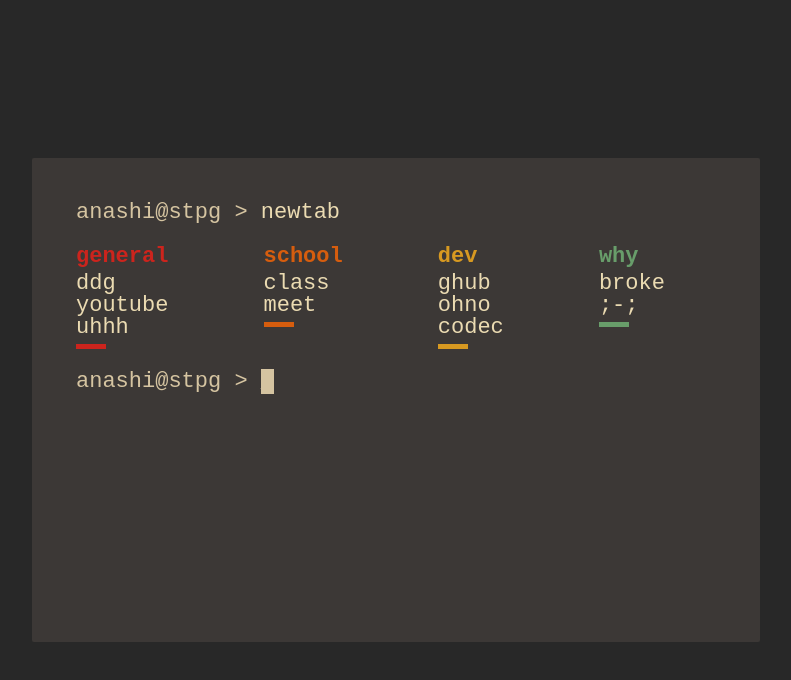
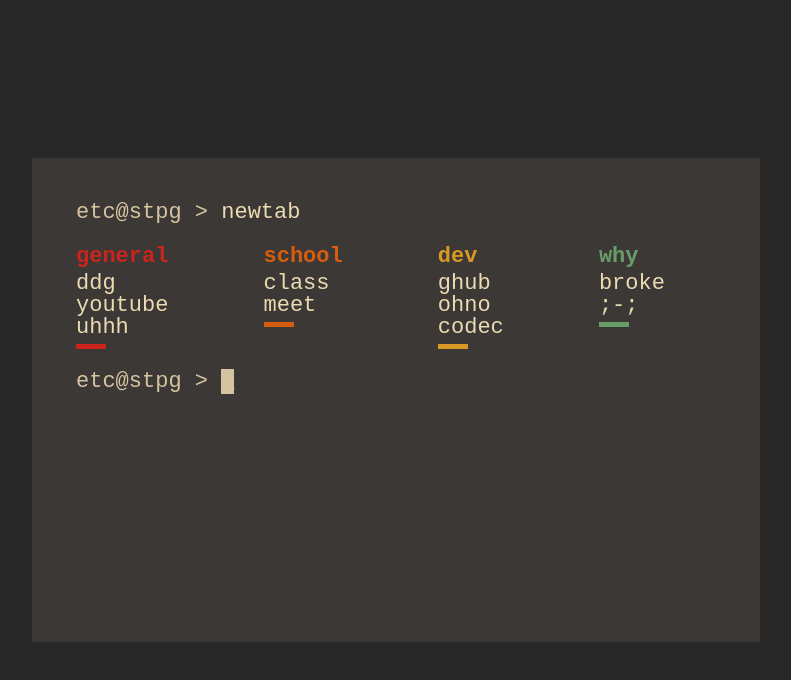
Before and after one commit to etc404/stpg.term, a plain HTML site: page index.html in a window 1280 px wide. Shown: the whole page, without its empty margins (244-1035 px from the left). Drawn offline with Linux system fonts and the light colour scheme.

Commit message:
updated readme, changed names

```diff
--- a/index.html
+++ b/index.html
@@ -128,7 +128,7 @@
     </style>
   </head>
   <body>
-    <p><span>anashi@stpg &gt; </span>newtab</p>
+    <p><span>etc@stpg &gt; </span>newtab</p>
 
     <nav>
       <ul>
@@ -159,6 +159,6 @@
       </ul>
     </nav>
 
-    <p><span>anashi@stpg &gt; </span> <span id="cursor">_</span></p>
+    <p><span>etc@stpg &gt; </span> <span id="cursor">_</span></p>
   </body>
 </html>
```
Also changed, not shown: 1 other file.
